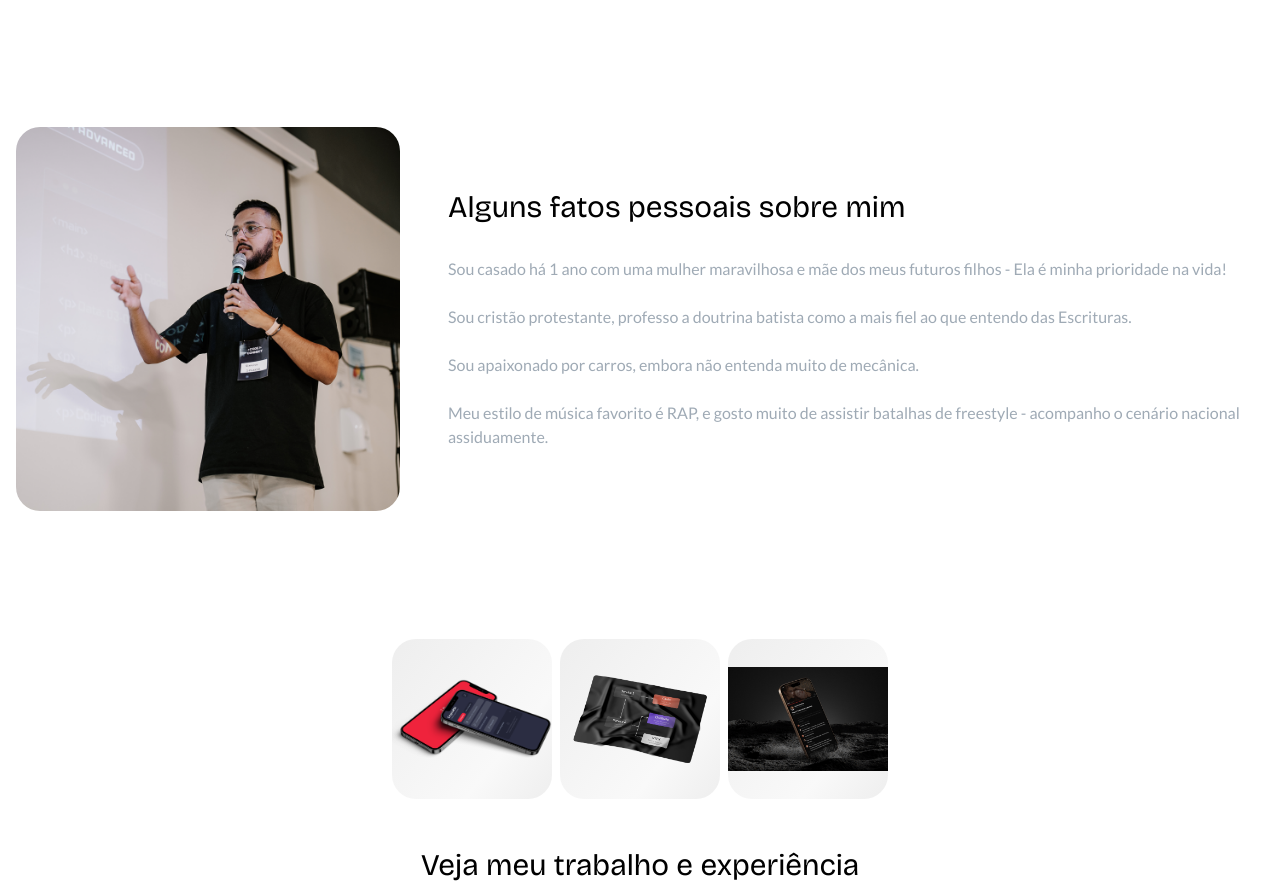
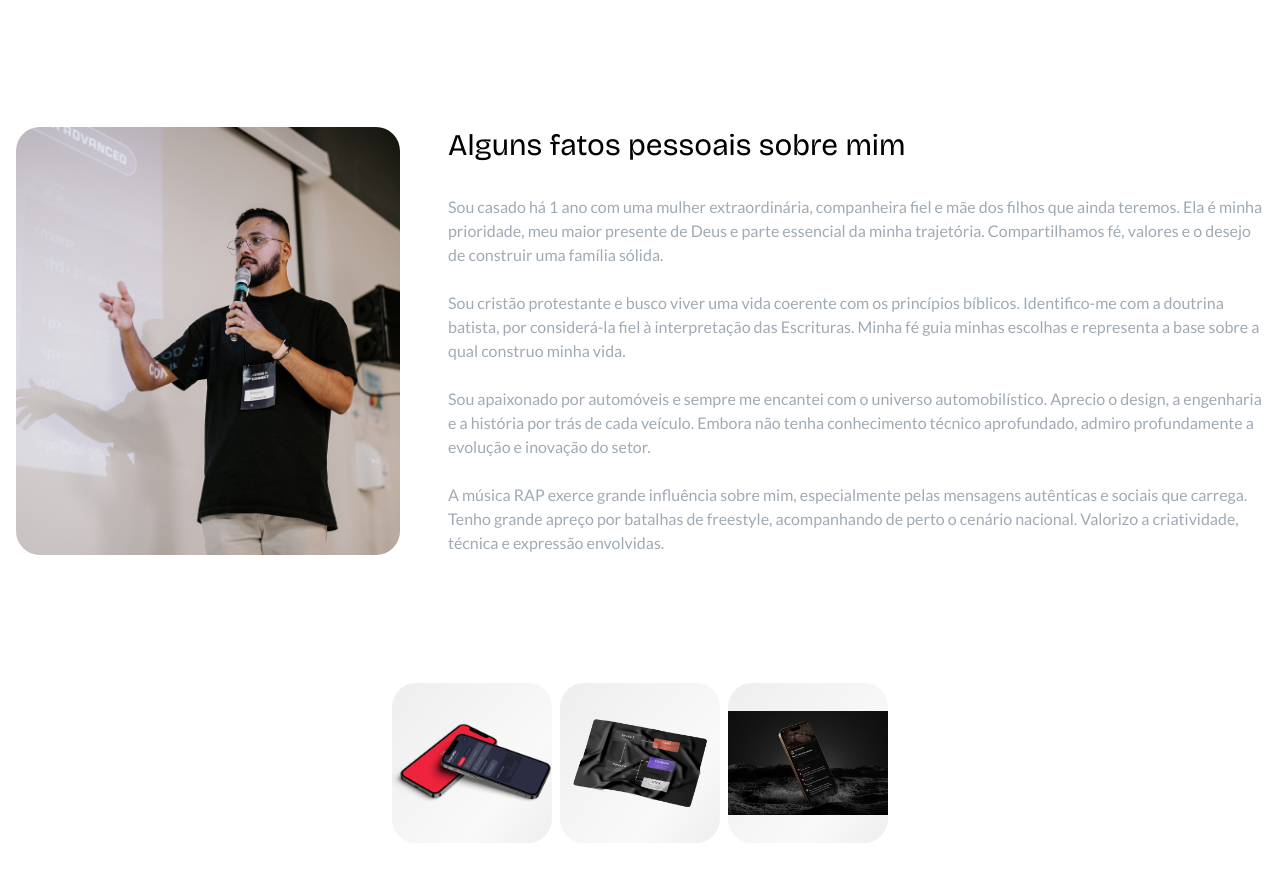
Before and after one commit to vinisiqueira00/portfolio, a Next.js app: page /about in a window 1280 px wide. Shown: the part 1880-2774 px from the top of the page. Built offline with nearby package versions, Linux system fonts and the light colour scheme; no server answers; what react-hook-mask would draw is missing.

Commit message:
fix: melhorado a sessão de fatos pessoais na tela de sobre mim

```diff
--- a/messages/en.json
+++ b/messages/en.json
@@ -219,7 +219,7 @@
         "description": "Plan and implement a solution to capture SKUs from the VTEX catalog every day and integrate with Google Shopping.",
         "flags": ["Back-end", "Load Balance", "Queue", "Cron Job"],
         "buttons": [],
-        "empty-buttons-message": "Como esta é uma implementação para uma empresa privada, não haverá exposição do código nem explicação das regras de negócio.",
+        "empty-buttons-message": "Since this is an implementation for a private company, there will be no code exposure or explanation of business rules.",
         "board": [
           {
             "label": "My role",
@@ -541,7 +541,7 @@
   "about-personal-facts-image-url": "/images/me-03.png",
   "about-personal-facts-image-alt": "Vini Siqueira speaking at a community event",
   "about-personal-facts-texts-title": "Some personal facts about me",
-  "about-personal-facts-texts-body": "I have been married for 1 year to a wonderful woman and the mother of my future children - She is my priority in life!\n\nI am a Protestant Christian, professing the Baptist doctrine as the most faithful to what I understand from the Scriptures.\n\nI am a car enthusiast, although I do not know much about mechanics.\n\nMy favorite style of music is RAP, and I really enjoy watching freestyle battles - I follow the national scene assiduously.",
+  "about-personal-facts-texts-body": "I’ve been married for a year to an extraordinary woman — a faithful companion and the future mother of our children. She is my top priority, God’s greatest gift in my life, and an essential part of my journey. We share faith, values, and the desire to build a strong family.\n\nI’m a Protestant Christian and strive to live a life aligned with biblical principles. I identify with the Baptist doctrine, as I believe it to be a faithful interpretation of the Scriptures. My faith guides my decisions and serves as the foundation upon which I build my life.\n\nI’m passionate about cars and have always been fascinated by the automotive world. I appreciate the design, engineering, and history behind each vehicle. While I don’t have deep technical knowledge, I truly admire the innovation and evolution within the industry.\n\nRAP music has a strong influence on me, especially for its raw, honest, and socially conscious messages. I closely follow freestyle battles, particularly in the Brazilian scene. I value the creativity, technique, and powerful expression that this art form demands.",
   "about-portfolio-thumb-01-url": "/images/thumbnail-crypto-rsa.png",
   "about-portfolio-thumb-01-alt": "Crypto RSA Thumbnail",
   "about-portfolio-thumb-02-url": "/images/thumbnail-integration-gshop.png",
--- a/messages/pt.json
+++ b/messages/pt.json
@@ -540,7 +540,7 @@
   "about-personal-facts-image-url": "/images/me-03.png",
   "about-personal-facts-image-alt": "Vini Siqueira palestrando em um evento pra comunidade",
   "about-personal-facts-texts-title": "Alguns fatos pessoais sobre mim",
-  "about-personal-facts-texts-body": "Sou casado há 1 ano com uma mulher maravilhosa e mãe dos meus futuros filhos - Ela é minha prioridade na vida!\n\nSou cristão protestante, professo a doutrina batista como a mais fiel ao que entendo das Escrituras.\n\nSou apaixonado por carros, embora não entenda muito de mecânica.\n\nMeu estilo de música favorito é RAP, e gosto muito de assistir batalhas de freestyle - acompanho o cenário nacional assiduamente.",
+  "about-personal-facts-texts-body": "Sou casado há 1 ano com uma mulher extraordinária, companheira fiel e mãe dos filhos que ainda teremos. Ela é minha prioridade, meu maior presente de Deus e parte essencial da minha trajetória. Compartilhamos fé, valores e o desejo de construir uma família sólida.\n\nSou cristão protestante e busco viver uma vida coerente com os princípios bíblicos. Identifico-me com a doutrina batista, por considerá-la fiel à interpretação das Escrituras. Minha fé guia minhas escolhas e representa a base sobre a qual construo minha vida.\n\nSou apaixonado por automóveis e sempre me encantei com o universo automobilístico. Aprecio o design, a engenharia e a história por trás de cada veículo. Embora não tenha conhecimento técnico aprofundado, admiro profundamente a evolução e inovação do setor.\n\nA música RAP exerce grande influência sobre mim, especialmente pelas mensagens autênticas e sociais que carrega. Tenho grande apreço por batalhas de freestyle, acompanhando de perto o cenário nacional. Valorizo a criatividade, técnica e expressão envolvidas.",
   "about-portfolio-thumb-01-url": "/images/thumbnail-crypto-rsa.png",
   "about-portfolio-thumb-01-alt": "Crypto RSA Thumbnail",
   "about-portfolio-thumb-02-url": "/images/thumbnail-integration-gshop.png",
--- a/src/components/molecules/PersonalFactsSection/index.tsx
+++ b/src/components/molecules/PersonalFactsSection/index.tsx
@@ -7,7 +7,7 @@ function PersonalFactsSection() {
   const t = useTranslations();
 
   return (
-    <div className="flex flex-col items-center justify-center gap-12 w-full h-auto md:flex-row">
+    <div className="flex flex-col items-stretch justify-center gap-12 w-full h-auto md:flex-row">
       <PersonalFactsImage
         imageUrl={t("about-personal-facts-image-url")}
         imageAlt={t("about-personal-facts-image-alt")}
```
